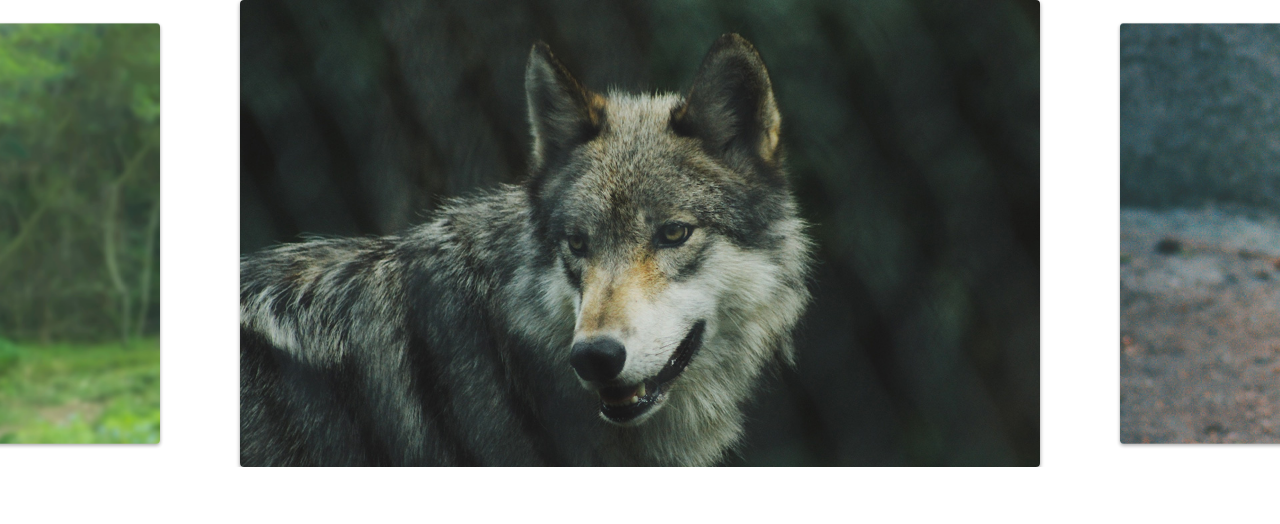
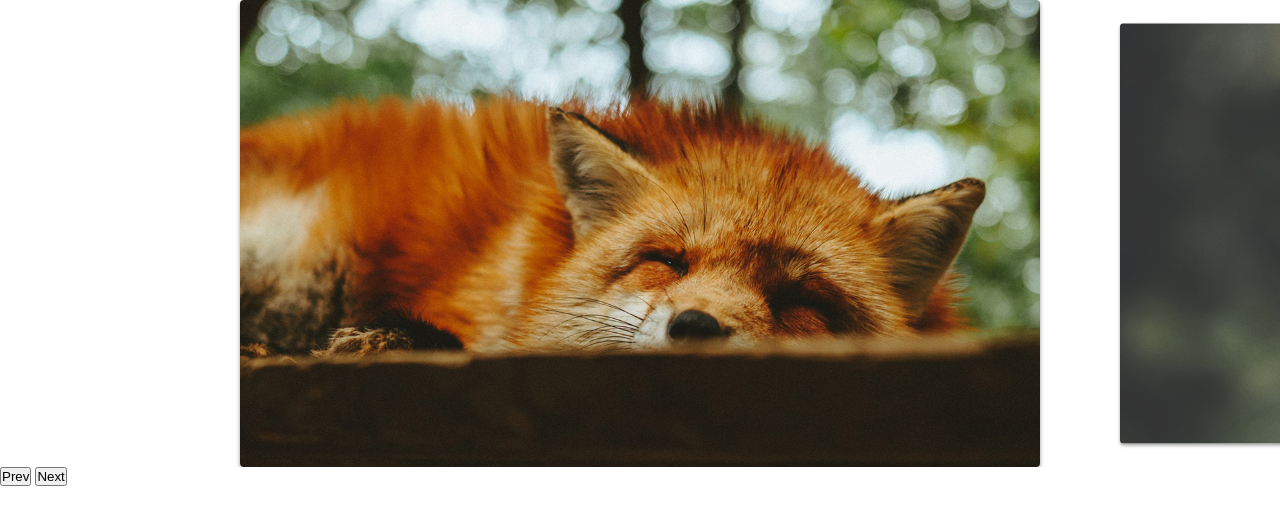
Before and after one commit to LucasFrancoBN/slide, a plain HTML site: page index.html in a window 1280 px wide. Drawn offline with Linux system fonts and the light colour scheme.

Commit message:
navegacao prev e next adicionada

```diff
--- a/index.html
+++ b/index.html
@@ -20,6 +20,10 @@
       <li><img src="./img/foto6.jpg" alt=""></li>
     </ul>
   </div>
+  <div class="arrow-nav">
+    <button class="prev">Prev</button>
+    <button class="next">Next</button>
+  </div>
   <script type="module" src="./js/script.js"></script>
 </body>
 
--- a/js/script.js
+++ b/js/script.js
@@ -1,9 +1,6 @@
-import Slide from "./slide.js";
+import { SlideNav } from "./slide.js";
 
-const slide = new Slide(".slide", ".slide-wrapper");
+const slide = new SlideNav(".slide", ".slide-wrapper");
 slide.init();
-
-slide.changeSlide(3);
-slide.activeNextSlide();
-slide.activePrevSlide();
-console.log(slide.slide);
+slide.addArrow(".prev", ".next");
+console.log(slide);
--- a/js/slide.js
+++ b/js/slide.js
@@ -1,6 +1,6 @@
 import debounce from "./debounce.js";
 
-export default class Slide {
+export class Slide {
   constructor(slide, wrapper) {
     this.slide = document.querySelector(slide);
     this.wrapper = document.querySelector(wrapper);
@@ -133,6 +133,10 @@ export default class Slide {
     this.onStart = this.onStart.bind(this);
     this.onMove = this.onMove.bind(this);
     this.onEnd = this.onEnd.bind(this);
+
+    this.activePrevSlide = this.activePrevSlide.bind(this);
+    this.activeNextSlide = this.activeNextSlide.bind(this);
+
     this.onResize = debounce(this.onResize.bind(this), 200);
   }
 
@@ -142,6 +146,20 @@ export default class Slide {
     this.addSlideEvents();
     this.slidesConfig();
     this.addResizeEvent();
+    this.changeSlide(0);
     return this;
   }
 }
+
+export class SlideNav extends Slide {
+  addArrow(prev, next) {
+    this.prevElement = document.querySelector(prev);
+    this.nextElement = document.querySelector(next);
+    this.addArrowEvent();
+  }
+
+  addArrowEvent() {
+    this.prevElement.addEventListener("click", this.activePrevSlide);
+    this.nextElement.addEventListener("click", this.activeNextSlide);
+  }
+}
```
